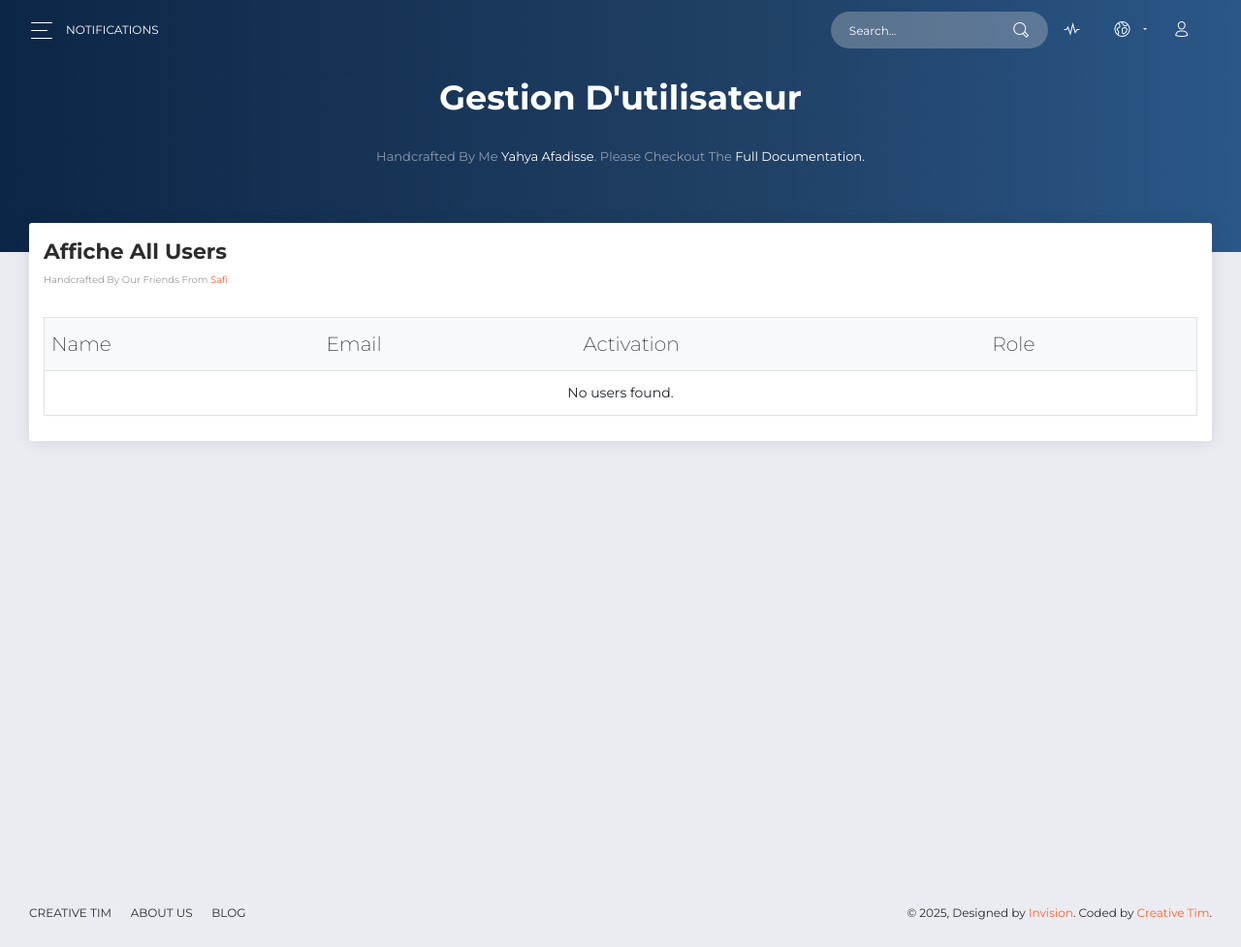
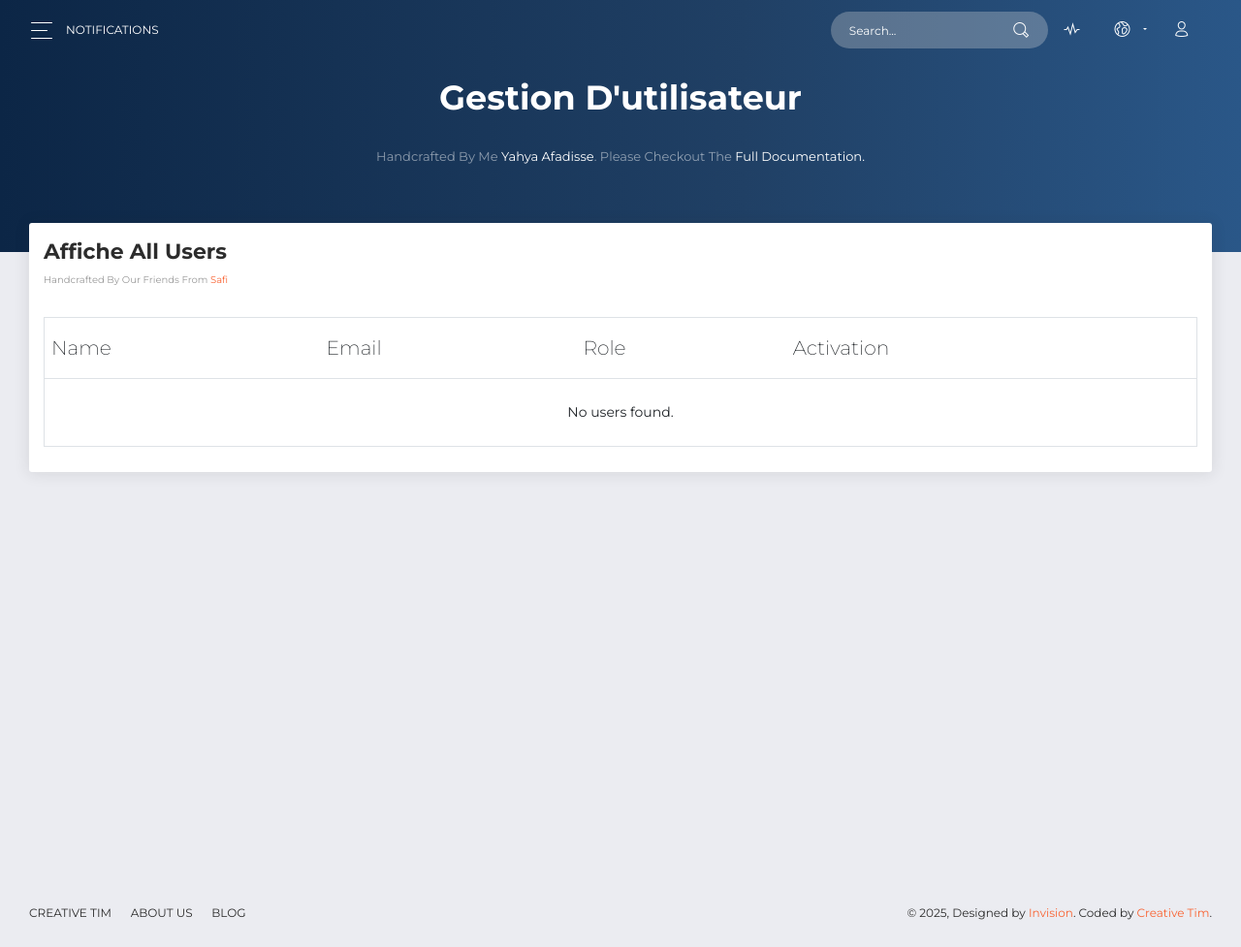
Before and after one commit to YahyaAf/Youdemy, a PHP site: page /back_office/utilisateur.php in a window 1280 px wide. Shown: the whole page at 97% size. Run offline with PHP 8.4, Linux system fonts and the light colour scheme; some libraries are stand-ins or nearby versions.

Commit message:
fixer affichage de user

```diff
--- a/public/back_office/utilisateur.php
+++ b/public/back_office/utilisateur.php
@@ -205,34 +205,47 @@
                       </div>
                       <div class="card-body">
     <table class="table table-bordered">
-                          <thead class="bg-light">
+        <thead class="text-black">
             <tr>
-                                  <th>Name</th>
-                                  <th>Email</th>
-                                  <th>Activation</th>
-                                  <th>Role</th>
+                <th class="px-6 py-3 text-left text-sm font-semibold">Name</th>
+                <th class="px-6 py-3 text-left text-sm font-semibold">Email</th>
+                <th class="px-6 py-3 text-left text-sm font-semibold">Role</th>
+                <th class="px-6 py-3 text-left text-sm font-semibold">Activation</th>
             </tr>
         </thead>
-                          <tbody>
+        <tbody class="text-gray-700">
             <?php if (!empty($users)) : ?>
                 <?php foreach ($users as $u) : ?>
-                                      <tr>
-                                          <td><?php echo htmlspecialchars($u['username']); ?></td>
-                                          <td><?php echo htmlspecialchars($u['email']); ?></td>
-                                          <td>
-                                              <span class="badge bg-success"><?php echo htmlspecialchars($u['activation']); ?></span>
+                    <tr class="border-t border-gray-300 hover:bg-gray-100 transition duration-200">
+                        <td class="px-6 py-4"><?php echo htmlspecialchars($u['username']); ?></td>
+                        <td class="px-6 py-4"><?php echo htmlspecialchars($u['email']); ?></td>
+                        <td class="px-6 py-4"><?php echo htmlspecialchars($u['role']); ?></td>
+                        <td class="px-6 py-4">
+                            <form action="" method="POST" class="flex items-center space-x-3">
+                                <input type="hidden" name="id" value="<?php echo htmlspecialchars($u['id']); ?>">
+
+                                <select name="status" id="status_<?php echo $u['id']; ?>" class="bg-gray-200 text-gray-700 border border-gray-400 rounded-md px-3 py-2 focus:ring-2 focus:ring-blue-500 focus:outline-none">
+                                    <option value="pending" <?php echo htmlspecialchars($u['activation']) === 'pending' ? 'selected' : ''; ?>>Pending</option>
+                                    <option value="accepted" <?php echo htmlspecialchars($u['activation']) === 'accepted' ? 'selected' : ''; ?>>Accepted</option>
+                                    <option value="baned" <?php echo htmlspecialchars($u['activation']) === 'baned' ? 'selected' : ''; ?>>Banned</option>
+                                </select>
+
+                                <button type="submit" class="bg-blue-600 hover:bg-blue-700 text-black font-semibold py-2 px-4 rounded-md focus:outline-none focus:ring-2 focus:ring-blue-500">
+                                    Save
+                                </button>
+                            </form>
                         </td>
-                                          <td><?php echo htmlspecialchars($u['role']); ?></td>
                     </tr>
                 <?php endforeach; ?>
             <?php else : ?>
                 <tr>
-                                      <td colspan="4" class="text-center">No users found.</td>
+                    <td colspan="5" class="text-center text-gray-400 py-4">No users found.</td>
                 </tr>
             <?php endif; ?>
         </tbody>
     </table>
 </div>
+
                   </div>
               </div>
           </div>
```
Lines whose indentation alone changed are shown as unchanged.
